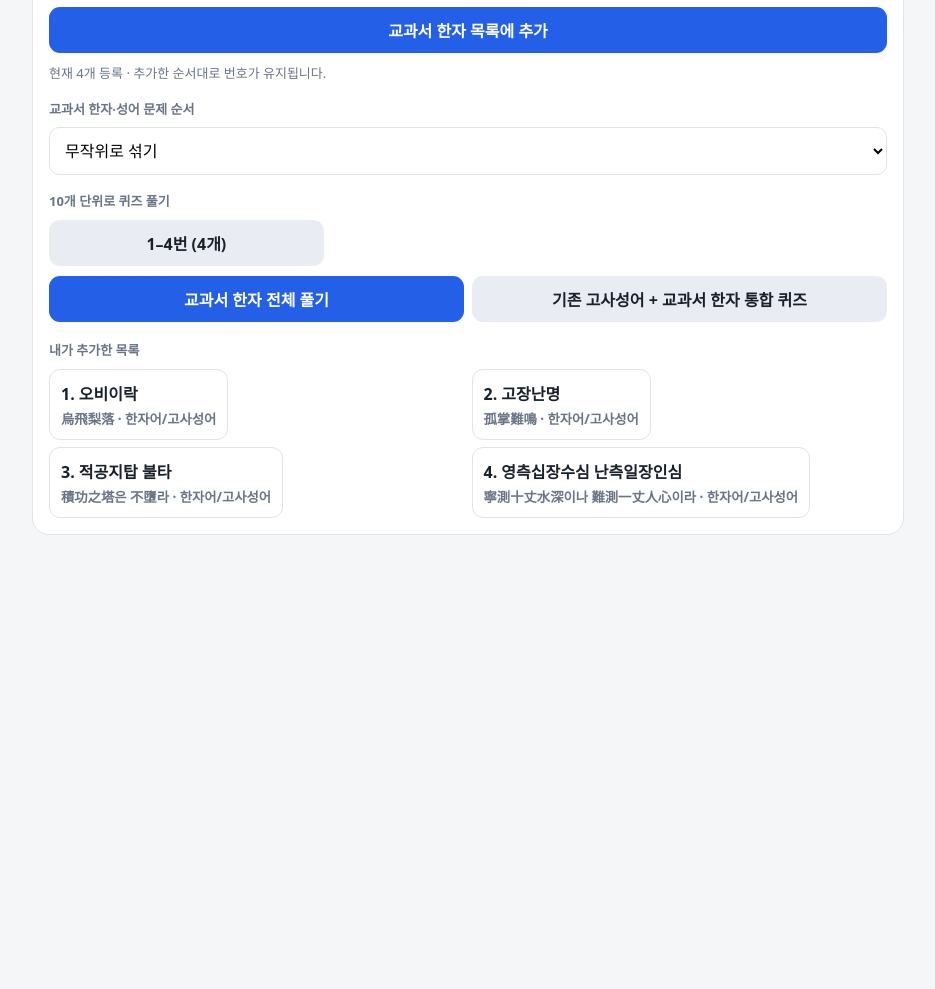
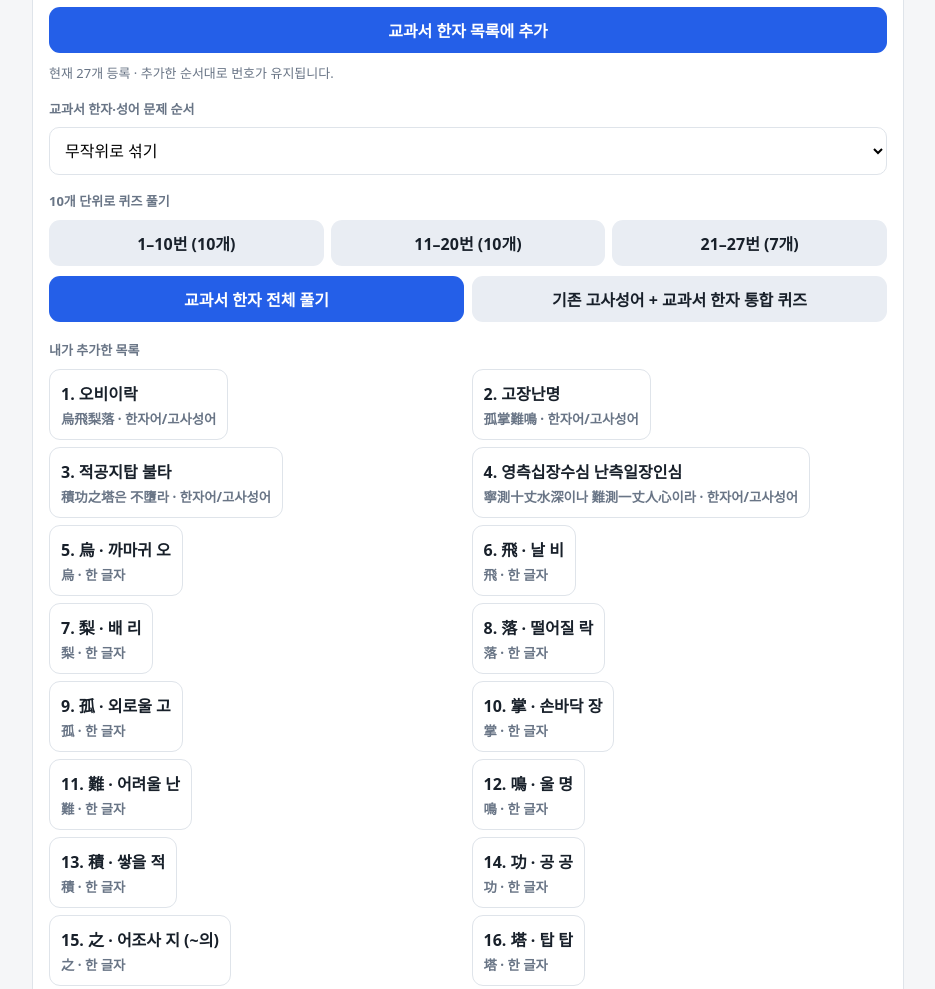
Before and after one commit to minsooc222-byte/2nd-semester-idiom-100-200-, a plain HTML site: page index.html in a window 1280 px wide. Shown: the part 5622-6611 px from the top of the page, without its empty margins (172-1107 px from the left). Before the commit the page ends 6200 px from the top, so only its background shows below. Drawn offline with Linux system fonts and the light colour scheme.

Commit message:
Update index.html

```diff
--- a/index.html
+++ b/index.html
@@ -83,7 +83,30 @@ const textbookDefaults=[
  {id:'textbook-seed-obirak',type:'idiom',name:'오비이락',hanzi:'烏飛梨落',charMeaning:'烏 까마귀 오 / 飛 날 비 / 梨 배 리 / 落 떨어질 락',meaning:'까마귀 날자 배 떨어진다. 아무 관계없이 한 일이 마침 다른 일과 때를 같이하여 일어나 의심을 받게 됨.',interpretationOrder:'1(烏) → 2(飛) → 3(梨) → 4(落)'},
  {id:'textbook-seed-gojangnanmyeong',type:'idiom',name:'고장난명',hanzi:'孤掌難鳴',charMeaning:'孤 외로울 고 / 掌 손바닥 장 / 難 어려울 난 / 鳴 울 명',meaning:'외손바닥은 소리가 나지 않는다는 뜻으로, 혼자서는 일을 이루기 어렵거나 싸움이 성립하기 어려움을 이르는 말.',interpretationOrder:'1(孤) → 2(掌) → 4(鳴) → 3(難)'},
  {id:'textbook-seed-jeokgongjitab',type:'idiom',name:'적공지탑 불타',hanzi:'積功之塔은 不墮라',charMeaning:'積 쌓을 적 / 功 공 공 / 之 어조사 지(~의) / 塔 탑 탑 / 不 아닐 불 / 墮 무너질 타',meaning:'공든 탑이 무너지랴. 정성을 다하여 한 일은 쉽게 무너지거나 실패하지 않는다는 뜻.',interpretationOrder:'2(功) → 1(積) → 3(之) → 4(塔) → 6(墮) → 5(不)'},
- {id:'textbook-seed-yeongcheuk',type:'idiom',name:'영측십장수심 난측일장인심',hanzi:'寧測十丈水深이나 難測一丈人心이라',charMeaning:'寧 차라리 영 / 測 헤아릴 측 / 十 열 십 / 丈 길이 단위 장 / 水 물 수 / 深 깊을 심 / 難 어려울 난 / 測 헤아릴 측 / 一 한 일 / 丈 길이 단위 장 / 人 사람 인 / 心 마음 심',meaning:'열 길 물속은 알아도 한 길 사람 속은 모른다. 사람의 마음은 헤아리기가 매우 어렵다는 뜻.',interpretationOrder:'앞 구절: 1(寧) → 6(測) → 2(十) → 3(丈) → 4(水) → 5(深)\n뒤 구절: 12(難) → 11(測) → 7(一) → 8(丈) → 9(人) → 10(心)'}
+ {id:'textbook-seed-yeongcheuk',type:'idiom',name:'영측십장수심 난측일장인심',hanzi:'寧測十丈水深이나 難測一丈人心이라',charMeaning:'寧 차라리 영 / 測 헤아릴 측 / 十 열 십 / 丈 길이 단위 장 / 水 물 수 / 深 깊을 심 / 難 어려울 난 / 測 헤아릴 측 / 一 한 일 / 丈 길이 단위 장 / 人 사람 인 / 心 마음 심',meaning:'열 길 물속은 알아도 한 길 사람 속은 모른다. 사람의 마음은 헤아리기가 매우 어렵다는 뜻.',interpretationOrder:'앞 구절: 1(寧) → 6(測) → 2(十) → 3(丈) → 4(水) → 5(深)\n뒤 구절: 12(難) → 11(測) → 7(一) → 8(丈) → 9(人) → 10(心)'},
+ {id:'textbook-seed-single-01',type:'single',name:'오',hanzi:'烏',charMeaning:'까마귀 오',meaning:'까마귀'},
+ {id:'textbook-seed-single-02',type:'single',name:'비',hanzi:'飛',charMeaning:'날 비',meaning:'날다'},
+ {id:'textbook-seed-single-03',type:'single',name:'리',hanzi:'梨',charMeaning:'배 리',meaning:'배'},
+ {id:'textbook-seed-single-04',type:'single',name:'락',hanzi:'落',charMeaning:'떨어질 락',meaning:'떨어지다'},
+ {id:'textbook-seed-single-05',type:'single',name:'고',hanzi:'孤',charMeaning:'외로울 고',meaning:'외롭다'},
+ {id:'textbook-seed-single-06',type:'single',name:'장',hanzi:'掌',charMeaning:'손바닥 장',meaning:'손바닥'},
+ {id:'textbook-seed-single-07',type:'single',name:'난',hanzi:'難',charMeaning:'어려울 난',meaning:'어렵다'},
+ {id:'textbook-seed-single-08',type:'single',name:'명',hanzi:'鳴',charMeaning:'울 명',meaning:'울다, 소리 내다'},
+ {id:'textbook-seed-single-09',type:'single',name:'적',hanzi:'積',charMeaning:'쌓을 적',meaning:'쌓다'},
+ {id:'textbook-seed-single-10',type:'single',name:'공',hanzi:'功',charMeaning:'공 공',meaning:'공, 공로'},
+ {id:'textbook-seed-single-11',type:'single',name:'지',hanzi:'之',charMeaning:'어조사 지 (~의)',meaning:'어조사, ~의'},
+ {id:'textbook-seed-single-12',type:'single',name:'탑',hanzi:'塔',charMeaning:'탑 탑',meaning:'탑'},
+ {id:'textbook-seed-single-13',type:'single',name:'불',hanzi:'不',charMeaning:'아닐 불',meaning:'아니다, not'},
+ {id:'textbook-seed-single-14',type:'single',name:'타',hanzi:'墮',charMeaning:'무너질 타',meaning:'무너지다, 떨어지다'},
+ {id:'textbook-seed-single-15',type:'single',name:'영',hanzi:'寧',charMeaning:'차라리 영',meaning:'차라리'},
+ {id:'textbook-seed-single-16',type:'single',name:'측',hanzi:'測',charMeaning:'헤아릴 측',meaning:'헤아리다, 재다'},
+ {id:'textbook-seed-single-17',type:'single',name:'십',hanzi:'十',charMeaning:'열 십',meaning:'열'},
+ {id:'textbook-seed-single-18',type:'single',name:'장',hanzi:'丈',charMeaning:'길이 단위 장',meaning:'길이의 단위'},
+ {id:'textbook-seed-single-19',type:'single',name:'수',hanzi:'水',charMeaning:'물 수',meaning:'물'},
+ {id:'textbook-seed-single-20',type:'single',name:'심',hanzi:'深',charMeaning:'깊을 심',meaning:'깊다'},
+ {id:'textbook-seed-single-21',type:'single',name:'일',hanzi:'一',charMeaning:'한 일',meaning:'하나'},
+ {id:'textbook-seed-single-22',type:'single',name:'인',hanzi:'人',charMeaning:'사람 인',meaning:'사람'},
+ {id:'textbook-seed-single-23',type:'single',name:'심',hanzi:'心',charMeaning:'마음 심',meaning:'마음'}
 ];
 let textbookEntries=[], activeTextbookId=null;
 let stats={wrongCounts:{},favorites:[],totalQuizzes:0,totalAnswered:0,totalCorrect:0};
@@ -147,7 +170,7 @@ function back(){if(idx>0){records[idx].input=$('answer').value;idx--;renderQuest
 function goSetup(){$('quiz').classList.add('hidden');$('results').classList.add('hidden');$('setup').classList.remove('hidden');$('homeBtn').classList.add('hidden');renderList()}
 function exportBackup(){const payload={app:'gosaQuizProgress',version:4,exportedAt:new Date().toISOString(),stats,textbookEntries};const blob=new Blob([JSON.stringify(payload,null,2)],{type:'application/json'});const a=document.createElement('a');a.href=URL.createObjectURL(blob);a.download='고사성어퀴즈_기록백업.json';a.click();URL.revokeObjectURL(a.href)}
 function mergeBackup(incoming){const old=stats.wrongCounts||{},nw=incoming.wrongCounts||{};Object.keys(nw).forEach(k=>old[k]=Math.max(Number(old[k]||0),Number(nw[k]||0)));stats.wrongCounts=old;stats.favorites=[...new Set([...(stats.favorites||[]),...(incoming.favorites||[])])];stats.totalAnswered=Math.max(stats.totalAnswered||0,incoming.totalAnswered||0);stats.totalCorrect=Math.max(stats.totalCorrect||0,incoming.totalCorrect||0);stats.totalQuizzes=Math.max(stats.totalQuizzes||0,incoming.totalQuizzes||0);saveStats();renderList();alert('백업 기록을 복원했습니다. 기존 기록과 비교해 오답 횟수는 더 큰 값을 유지했습니다.')}
-function loadTextbookEntries(){try{const raw=localStorage.getItem(TEXTBOOK_STORE);if(raw){const parsed=JSON.parse(raw);if(Array.isArray(parsed))textbookEntries=parsed}for(const seed of textbookDefaults){const existing=textbookEntries.find(x=>x.hanzi===seed.hanzi||x.name===seed.name);if(existing){if(seed.interpretationOrder)existing.interpretationOrder=seed.interpretationOrder;if(!existing.charMeaning)existing.charMeaning=seed.charMeaning;if(!existing.meaning)existing.meaning=seed.meaning;}else textbookEntries.push({...seed});}saveTextbookEntries()}catch(e){if(!textbookEntries.length)textbookEntries=textbookDefaults.map(x=>({...x}))}}
+function loadTextbookEntries(){try{const raw=localStorage.getItem(TEXTBOOK_STORE);if(raw){const parsed=JSON.parse(raw);if(Array.isArray(parsed))textbookEntries=parsed}for(const seed of textbookDefaults){const existing=seed.type==='single'?textbookEntries.find(x=>x.type==='single'&&x.hanzi===seed.hanzi):textbookEntries.find(x=>x.type!=='single'&&(x.hanzi===seed.hanzi||x.name===seed.name));if(existing){if(seed.interpretationOrder)existing.interpretationOrder=seed.interpretationOrder;if(!existing.charMeaning)existing.charMeaning=seed.charMeaning;if(!existing.meaning)existing.meaning=seed.meaning;}else textbookEntries.push({...seed});}saveTextbookEntries()}catch(e){if(!textbookEntries.length)textbookEntries=textbookDefaults.map(x=>({...x}))}}
 function saveTextbookEntries(){try{localStorage.setItem(TEXTBOOK_STORE,JSON.stringify(textbookEntries))}catch(e){alert('교과서 한자 자동 저장에 실패했습니다. 브라우저 저장 공간을 확인해 주세요.')}}
 function updateTextbookForm(){const single=$('textbookType').value==='single';$('tbHanziLabel').innerHTML=single?'한자 한 글자<input id="tbHanzi" placeholder="예: 明">':'한자 (예: 學而時習之)<input id="tbHanzi" placeholder="한자를 입력하세요">';$('tbNameLabel').innerHTML=single?'음 (예: 명)<input id="tbName" placeholder="한글 음 한 글자">':'음 (예: 학이시습지)<input id="tbName" placeholder="한글로 읽는 법">';$('tbCharLabel').innerHTML=single?'뜻음 (예: 밝을 명)<input id="tbCharMeaning" placeholder="예: 밝을 명">':'각 한자의 뜻음<input id="tbCharMeaning" placeholder="예: 배울 학 말 이을 이 때 시 익힐 습 어조사 지">';$('tbMeaningLabel').innerHTML=single?'한자의 의미 / 설명<input id="tbMeaning" placeholder="예: 밝다, 분명하다">':'전체 의미<input id="tbMeaning" placeholder="뜻이나 교과서 설명을 입력하세요">'}
 function makeTextbookQuestion(x){const single=x.type==='single';return {idiom:x,type:x.type,prompt:mode==='hanzi'?x.hanzi:(single?x.charMeaning:x.meaning),answer:mode==='hanzi'?(single?x.charMeaning:x.name):(single?x.hanzi:x.name)}}
```
